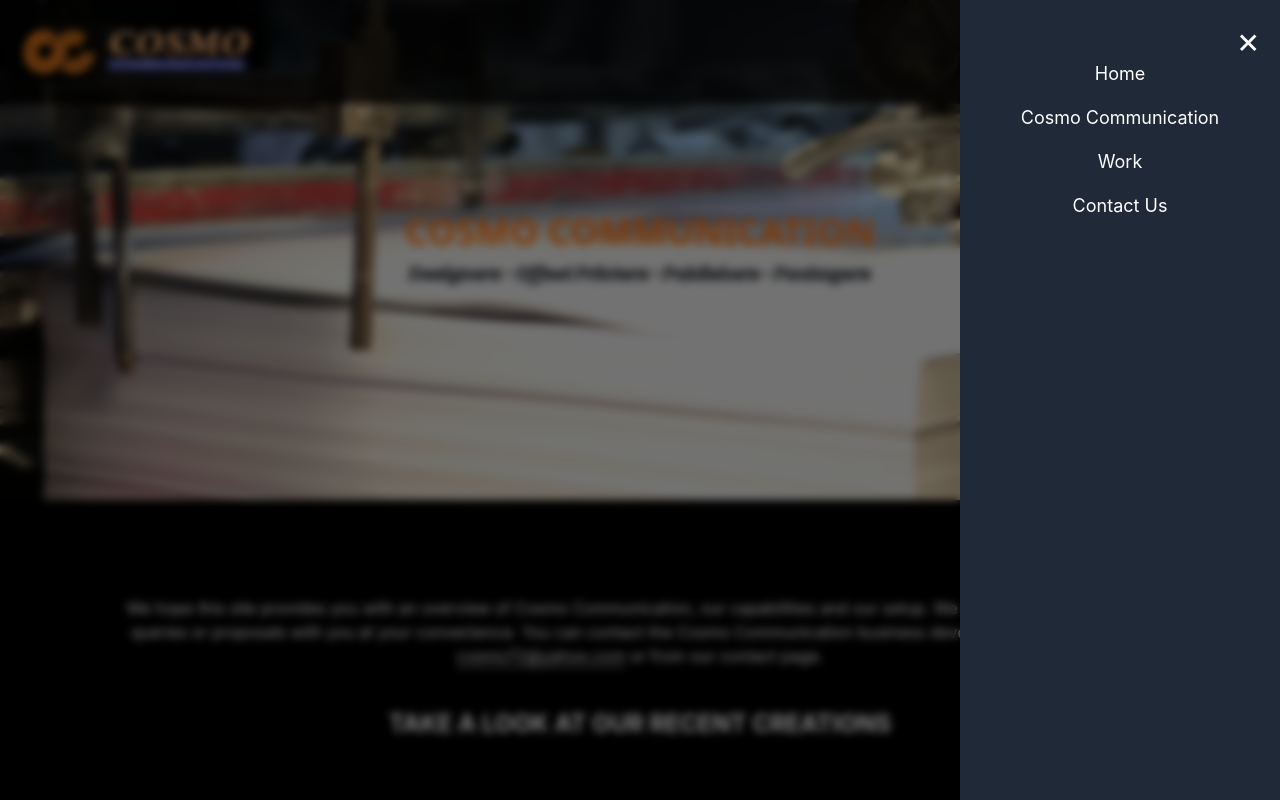
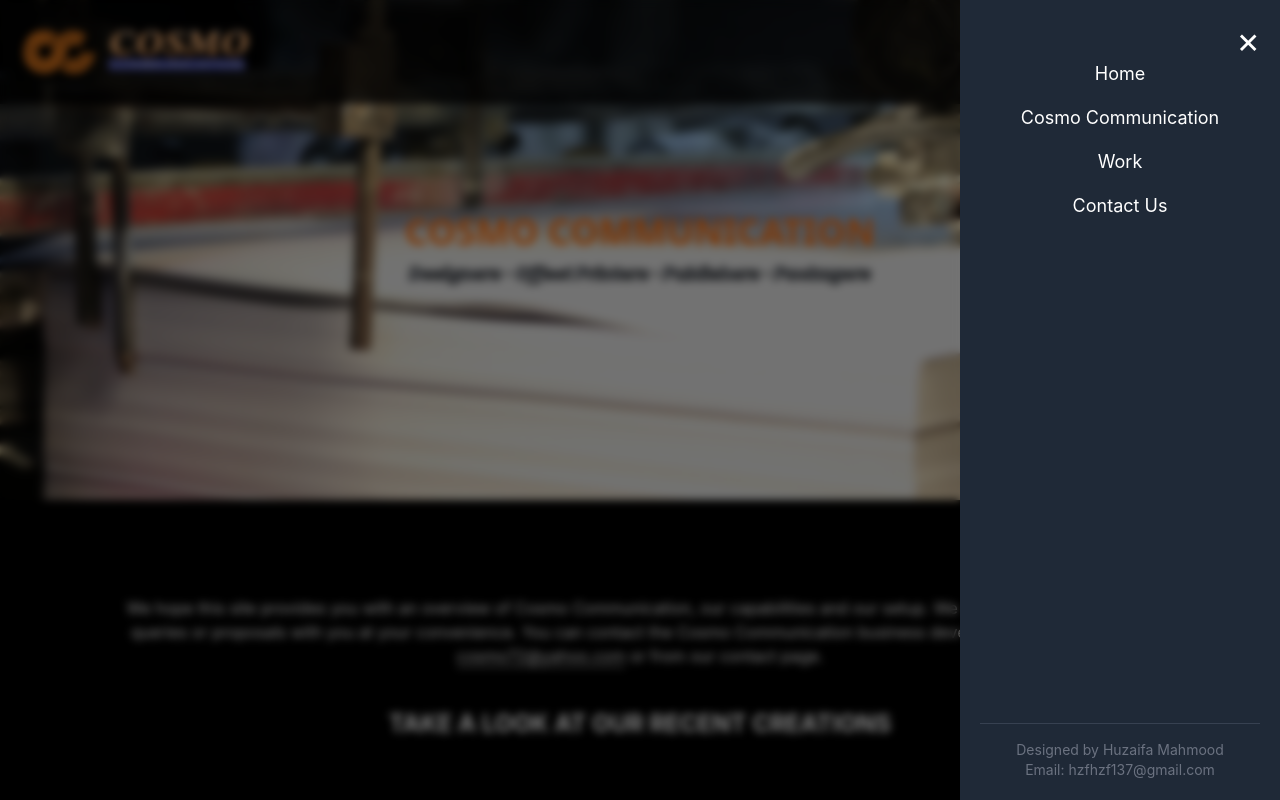
Before and after one commit to hzfhzf137/CosmoCommunication, a React (Vite) app: page / in a window 1280 px wide. Both pictures are taken after a click on the button 1231 px from the left and 52 px from the top of the page. Shown: the top 800 px of the page. Built offline with nearby package versions, Linux system fonts and the light colour scheme.

Commit message:
menu popup
updated

```diff
--- a/src/components/imageCard.jsx
+++ b/src/components/imageCard.jsx
@@ -8,7 +8,7 @@ const ImageCard = ({ imageUrl }) => {
                 <img
                     src={imageUrl}
                     alt="Creation"
-                    className="w-full h-full transform group-hover:scale-105 transition-transform duration-300 ease-in-out"
+                    className="w-full h-full transform group-hover:scale-125 transition-transform duration-300 ease-in-out"
                 />
                 <div className="absolute inset-0 bg-black bg-opacity-0 group-hover:bg-opacity-30 transition-all duration-300 ease-in-out"></div>
             </div>
--- a/src/components/navbar.jsx
+++ b/src/components/navbar.jsx
@@ -89,6 +89,7 @@ const Navbar = () => {
                         >
                             &times;
                         </button>
+                        <div className="flex flex-col h-full justify-between">
                             <ul className="mt-10 text-sm sm:text-base md:text-lg">
                                 <li className="mb-4">
                                     <Link to="/" className="hover:text-gray-300" onClick={closeMenu}>
@@ -111,6 +112,11 @@ const Navbar = () => {
                                     </Link>
                                 </li>
                             </ul>
+                            <div className="text-xs sm:text-sm text-gray-500 border-t border-gray-700 pt-4">
+                                <p>Designed by Huzaifa Mahmood</p>
+                                <p>Email: <a href="mailto:hzfhzf137@gmail.com" className="hover:text-gray-400">hzfhzf137@gmail.com</a></p>
+                            </div>
+                        </div>
                     </div>
                 </>
             )}
--- a/src/components/weAreCosmo.jsx
+++ b/src/components/weAreCosmo.jsx
@@ -26,7 +26,7 @@ const WeAreCosmo = () => {
         />
         <div className="absolute inset-0 bg-black bg-opacity-10"></div>
       </div>
-      <div className="flex flex-col justify-center items-center h-full text-center text-white absolute inset-0 p-4">
+      <div className="flex flex-col justify-center items-center h-full text-center text-white absolute inset-0 p-4 backdrop-blur-[2px]">
         <h1 className="text-2xl font-sans sm:text-3xl md:text-4xl font-extrabold mb-2">
           <span className="text-orange-500">COSMO</span>{' '}
           <span className="text-orange-500">COMMUNICATION</span>
```
Lines whose indentation alone changed are shown as unchanged.
